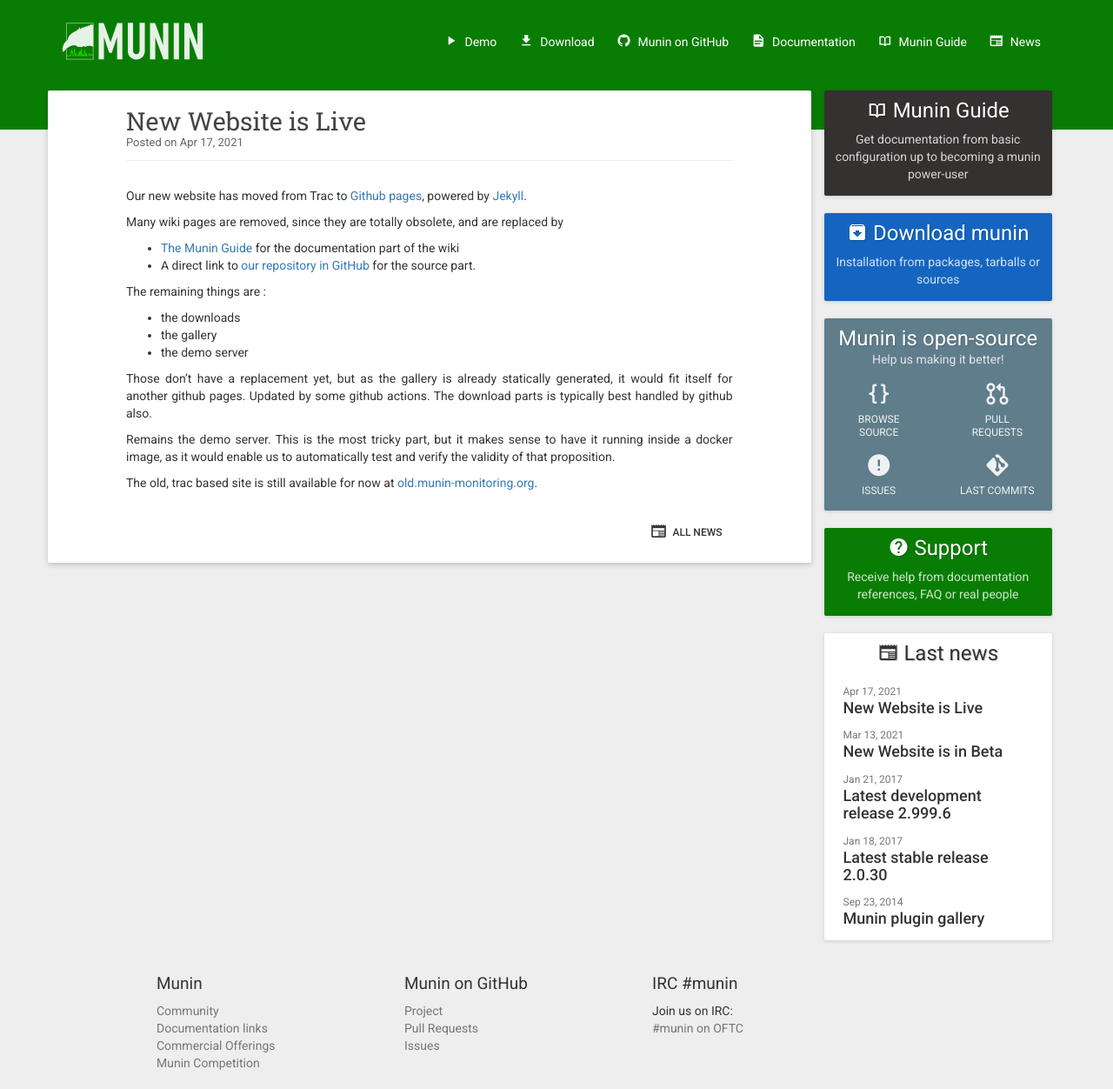
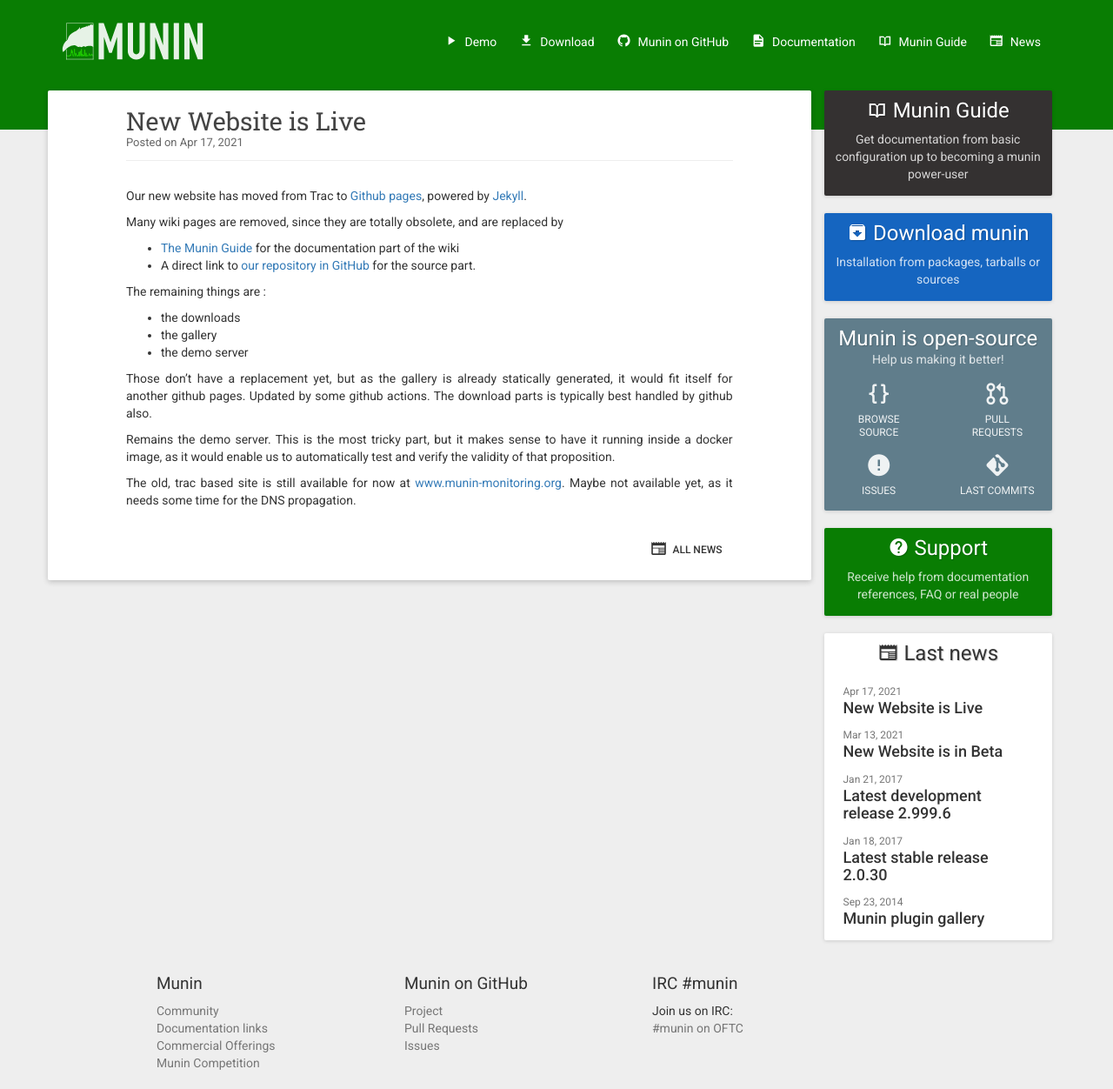
Before and after one commit to munin-monitoring/munin-monitoring.github.io, a Jekyll site: the page built from _posts/2021-04-17-new-website-is-live.md, in a window 1280 px wide. Shown: the whole page at 87% size. Built offline with Jekyll 4.4.1, drawn with Linux system fonts in a browser that asks for light colours; nearby versions of some CDN libraries.

Commit message:
Update 2021-04-17-new-website-is-live.md

```diff
--- a/_posts/2021-04-17-new-website-is-live.md
+++ b/_posts/2021-04-17-new-website-is-live.md
@@ -22,4 +22,4 @@ Updated by some github actions. The download parts is typically best handled by
 Remains the demo server. This is the most tricky part, but it makes sense to have it running inside a docker image,
 as it would enable us to automatically test and verify the validity of that proposition.
 
-The old, trac based site is still available for now at [old.munin-monitoring.org](http://old.munin-monitoring.org/).
+The old, trac based site is still available for now at [www.munin-monitoring.org](http://www.munin-monitoring.org/). Maybe not available yet, as it needs some time for the DNS propagation.
```
